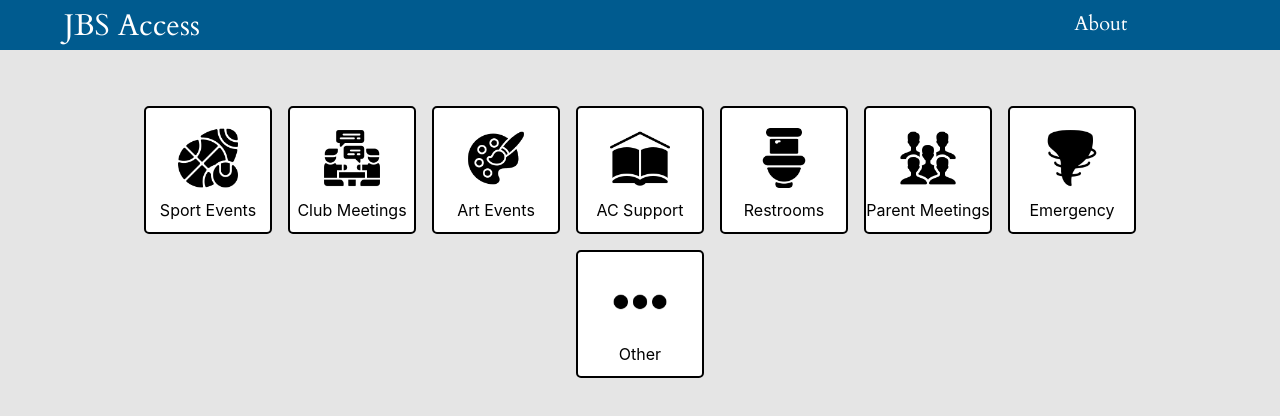
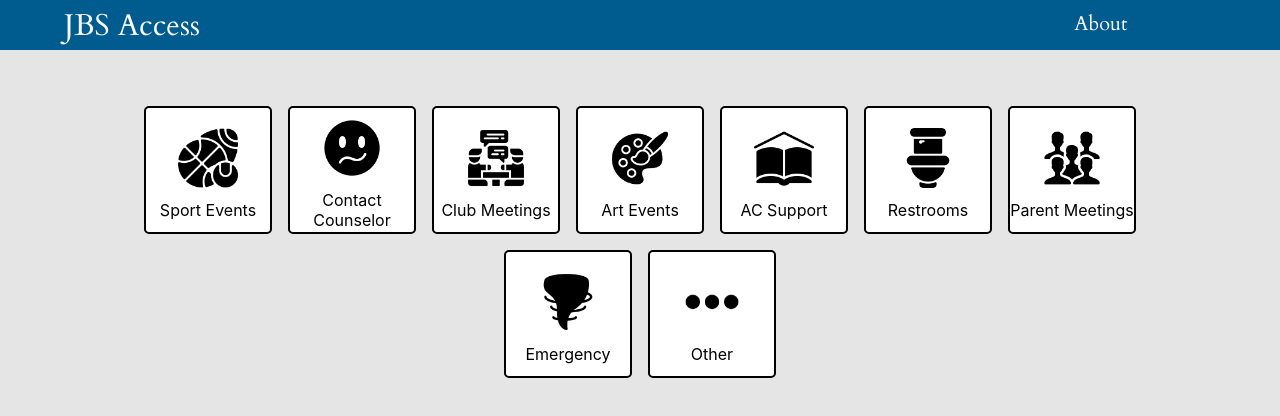
Before and after one commit to eli-front/JBS-Access, a Next.js app: page / in a window 1280 px wide. Shown: the top 416 px of the page. Built offline with nearby package versions, Linux system fonts and the light colour scheme.

Commit message:
styling & help base

```diff
--- a/pages/index.js
+++ b/pages/index.js
@@ -10,6 +10,7 @@ import other from "../public/icons/other.png";
 import parent_meeting from "../public/icons/parent-meeting.png";
 import restroom from "../public/icons/restroom.png";
 import emergency from "../public/icons/emergency.png";
+import counselor from "../public/icons/counselor.png";
 
 export default function Home() {
   return (
@@ -19,6 +20,11 @@ export default function Home() {
           icon={sport}
           label="Sport Events"
           link="events/sports"
+        ></IconCard>
+        <IconCard
+          icon={counselor}
+          label="Contact Counselor"
+          link="contact-counselor"
         ></IconCard>
         <IconCard
           icon={club_meeting}
--- a/styles/Home.module.css
+++ b/styles/Home.module.css
@@ -17,12 +17,17 @@
   align-items: center;
   margin: 0.5em;
   border: 2px solid black;
-  transition: 0.3s;
   cursor: pointer;
 }
 
 .icon_card:hover {
   border: 2px solid #0099ff;
+  color: #0099ff;
+}
+
+.icon_card:hover img {
+  filter: invert(56%) sepia(69%) saturate(5481%) hue-rotate(183deg)
+    brightness(103%) contrast(103%);
 }
 
 .icon_card * {
```
Also changed, not shown: pages/contact-counselor.js (added, +9 -0 lines), public/icons/counselor.png (added).
